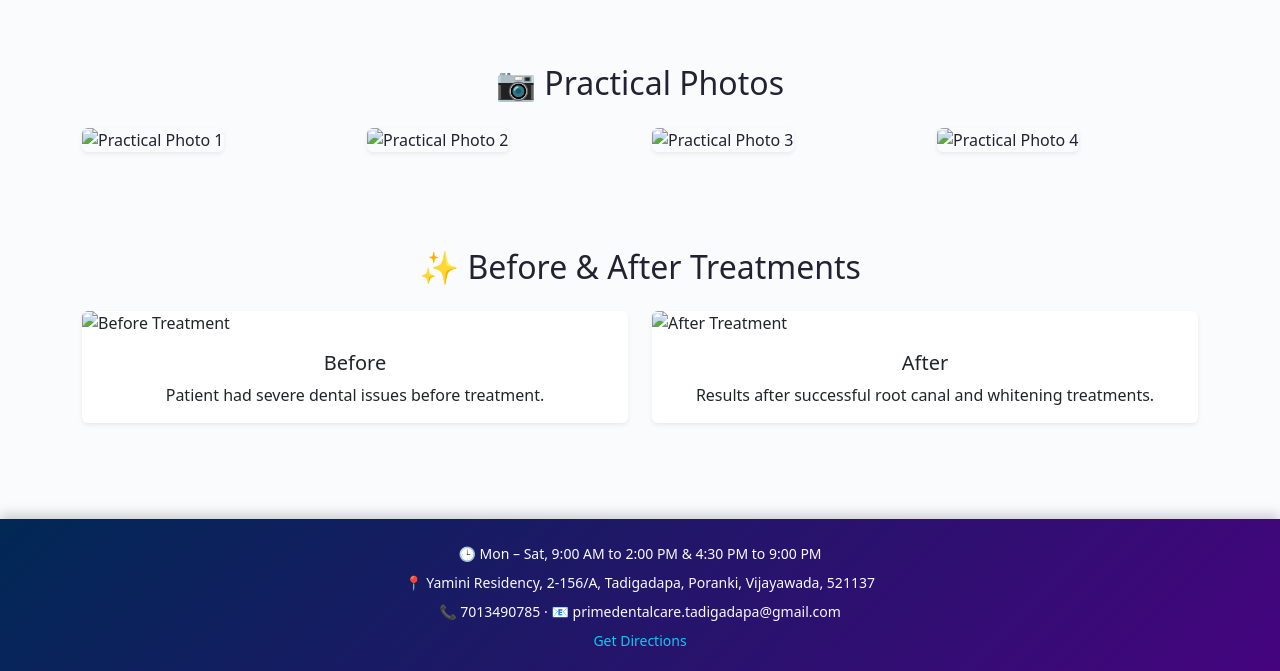
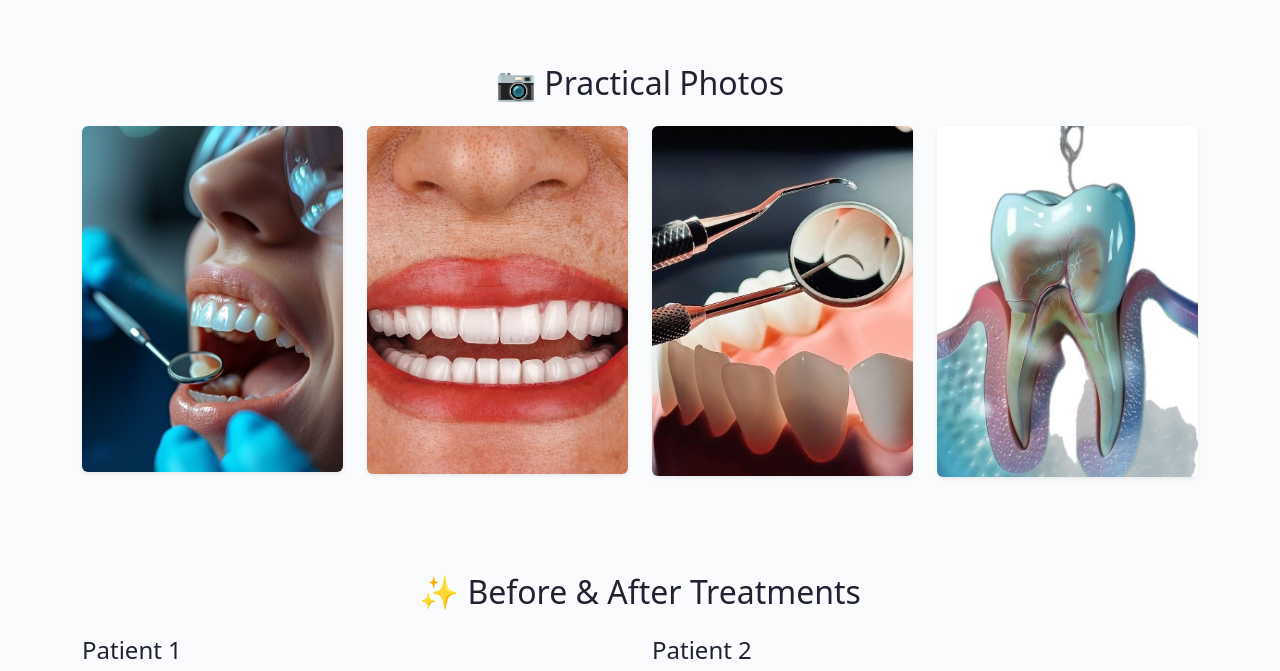
Before and after one commit to jayaadityathota/Prime-Dental-Care.In, a plain HTML site: page gallery.html in a window 1280 px wide. Shown: the part 1130-1801 px from the top of the page. Drawn offline with nearby package versions, Linux system fonts and the light colour scheme.

Commit message:
Pictures Uploaded in gallery page

```diff
--- a/gallery.html
+++ b/gallery.html
@@ -93,16 +93,16 @@
     <h2 class="text-center mb-4">📷 Practical Photos</h2>
     <div class="row g-4 justify-content-center">
       <div class="col-6 col-md-4 col-lg-3">
-        <img src="assets/img/practical1.jpg" class="img-fluid rounded shadow-sm" alt="Practical Photo 1">
+        <img src="assets/img/trail1.jpg" class="img-fluid rounded shadow-sm" alt="Practical Photo 1">
       </div>
       <div class="col-6 col-md-4 col-lg-3">
-        <img src="assets/img/practical2.jpg" class="img-fluid rounded shadow-sm" alt="Practical Photo 2">
+        <img src="assets/img/trail2.jpg" class="img-fluid rounded shadow-sm" alt="Practical Photo 2">
       </div>
       <div class="col-6 col-md-4 col-lg-3">
-        <img src="assets/img/practical3.jpg" class="img-fluid rounded shadow-sm" alt="Practical Photo 3">
+        <img src="assets/img/trail3.jpg" class="img-fluid rounded shadow-sm" alt="Practical Photo 3">
       </div>
       <div class="col-6 col-md-4 col-lg-3">
-        <img src="assets/img/practical4.jpg" class="img-fluid rounded shadow-sm" alt="Practical Photo 4">
+        <img src="assets/img/trail4.jpg" class="img-fluid rounded shadow-sm" alt="Practical Photo 4">
       </div>
     </div>
   </section>
@@ -112,20 +112,22 @@
     <h2 class="text-center mb-4">✨ Before & After Treatments</h2>
     <div class="row g-4 justify-content-center">
       <div class="col-md-6">
+      <h4 class="text-left mb-4">Patient 1</h4>
         <div class="card shadow-sm border-0">
-          <img src="assets/img/before1.jpg" class="img-fluid rounded-top" alt="Before Treatment">
+          <img src="assets/img/before-after1.jpg" class="img-fluid rounded-top" alt="Before & After 1">
           <div class="card-body text-center">
-            <h5 class="card-title">Before</h5>
-            <p class="card-text">Patient had severe dental issues before treatment.</p>
+            <h5 class="card-title">Before & After</h5>
+
           </div>
         </div>
       </div>
       <div class="col-md-6">
+      <h4 class="text-left mb-4">Patient 2</h4>
         <div class="card shadow-sm border-0">
-          <img src="assets/img/after1.jpg" class="img-fluid rounded-top" alt="After Treatment">
+          <img src="assets/img/before-after2.jpg" class="img-fluid rounded-top" alt="Before & After 2">
           <div class="card-body text-center">
-            <h5 class="card-title">After</h5>
-            <p class="card-text">Results after successful root canal and whitening treatments.</p>
+            <h5 class="card-title">Before & After</h5>
+
           </div>
         </div>
       </div>
```
Also changed, not shown: assets/img/before-after1.jpg (added), assets/img/before-after2.jpg (added), assets/img/trail1.jpg (added), assets/img/trail2.jpg (added), assets/img/trail3.jpg (added), assets/img/trail4.jpg (added).
